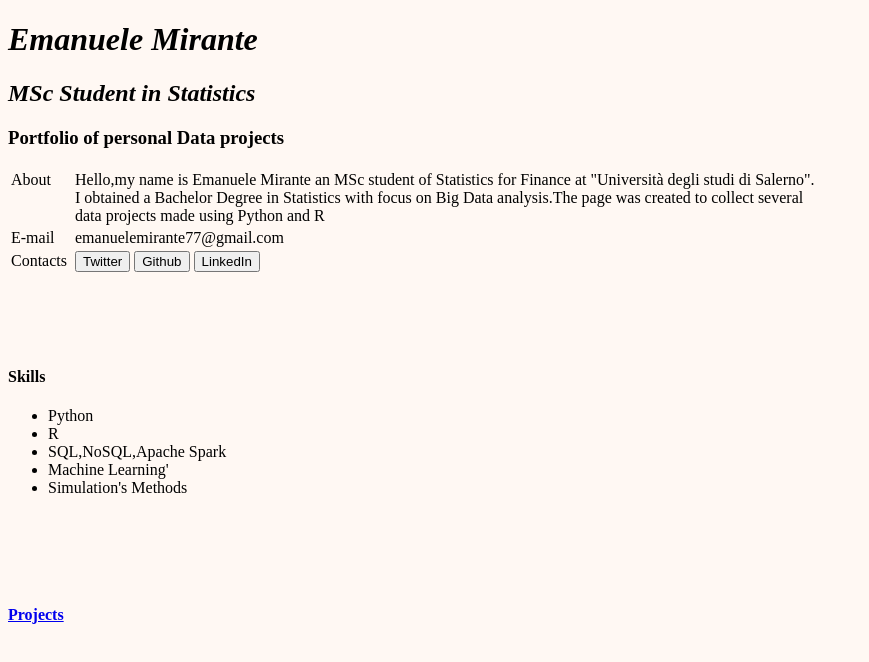
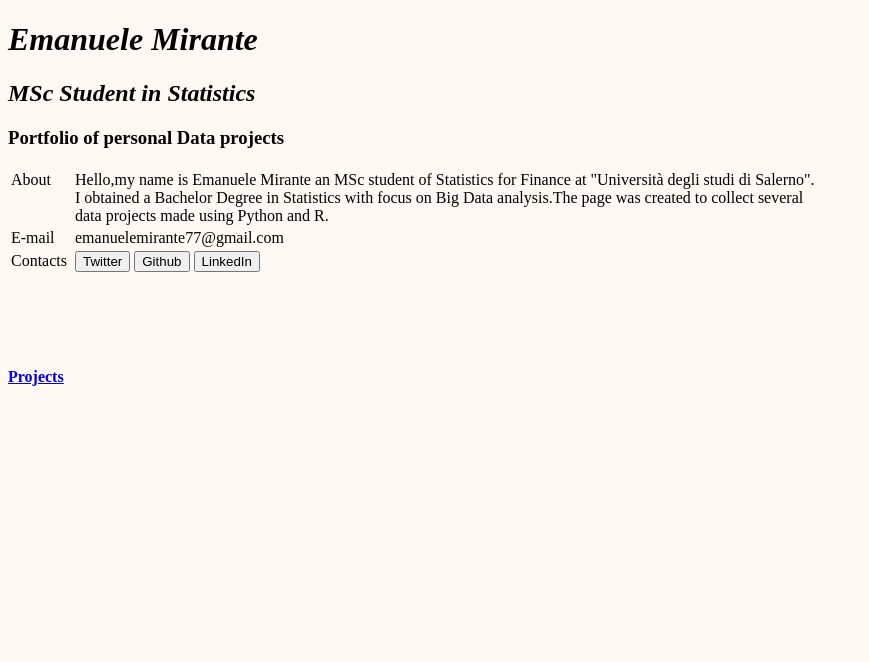
Before and after one commit to EmanueleMirante/EmanueleMirante.github.io, a plain HTML site: page index.html in a window 1280 px wide. Shown: the whole page, without its empty margins (0-869 px from the left). Drawn offline with Linux system fonts and the light colour scheme.

```diff
--- a/index.html
+++ b/index.html
@@ -15,7 +15,7 @@
 	<td>
         Hello,my name is Emanuele Mirante an MSc student of Statistics for Finance at "Universit&agrave degli studi di Salerno".<br>
         I obtained a Bachelor Degree in Statistics with focus on Big Data analysis.The page was created to collect several<br>
-        data projects made using Python and R <br>
+        data projects made using Python and R. <br>
 	</td>
       </tr>
       <tr>
@@ -47,20 +47,6 @@
 <br>
 <br>
 
-<h4>Skills</h4>
-
-<ul class="skill-list">
-	<li>Python</li>
-	<li>R</li>
-	<li>SQL,NoSQL,Apache Spark</li>
-	<li>Machine Learning'</li>
-    <li>Simulation's Methods</li>
-</ul>
-
-<br>
-<br>
-<br>
-<br>
 
 <h4> <a href="Projects.html"> Projects</a> </h4>
 
```
